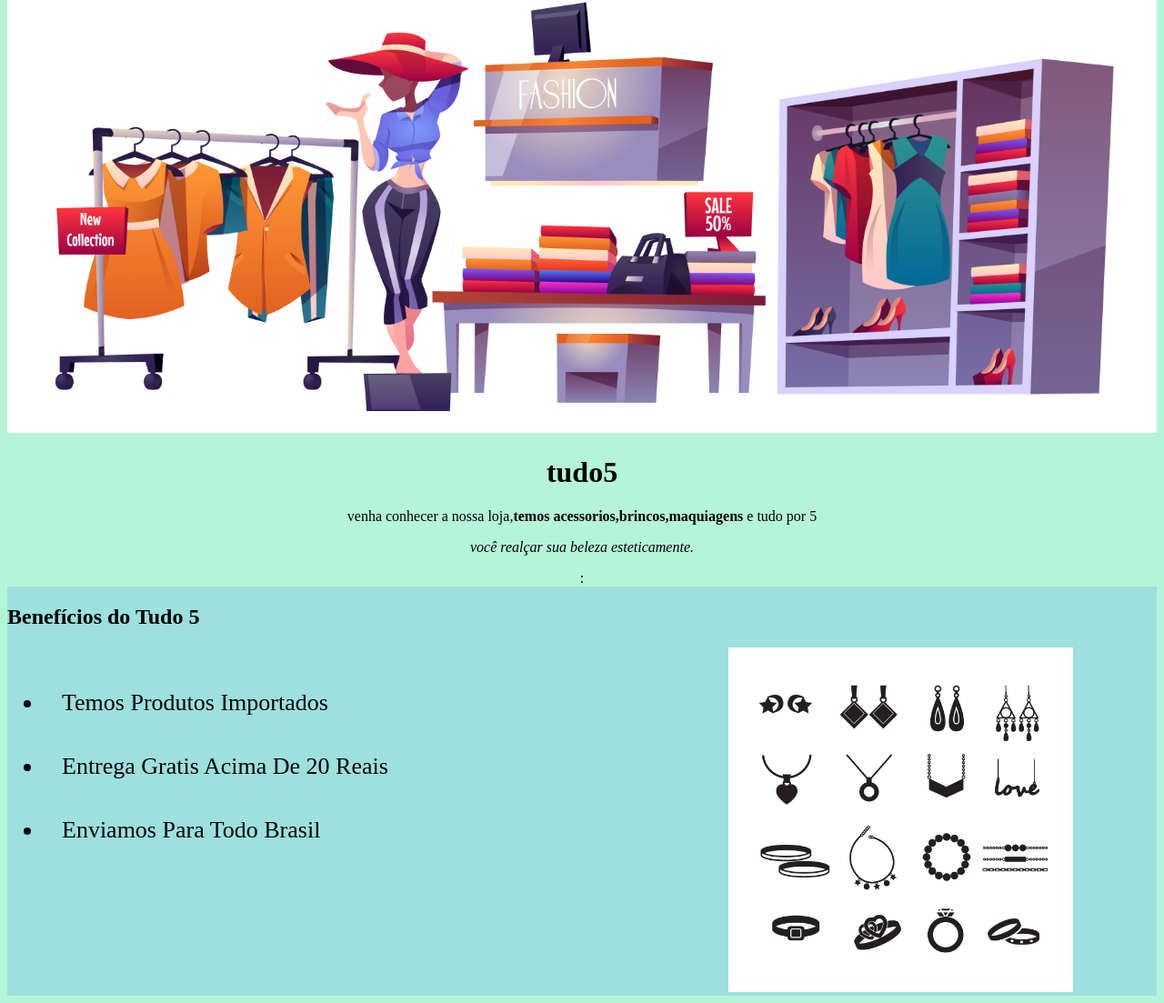
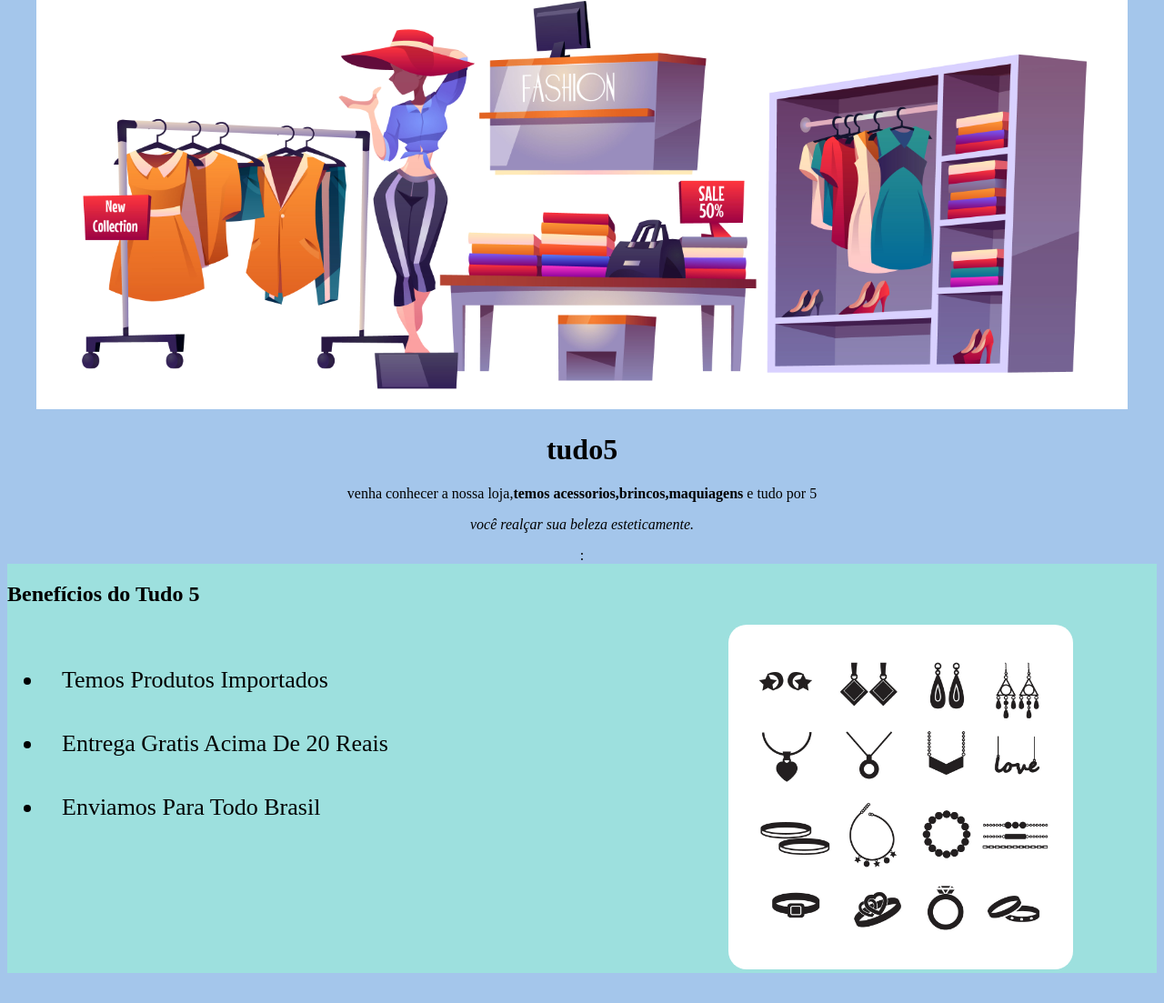
Before and after one commit to padilha12/TANCREDO_1APENSAMENTOCOMPUTACIONALLL, a plain HTML site: page index.html in a window 1280 px wide. Shown: the part 38-1141 px from the top of the page at 91% size. After the commit the page ends 1116 px from the top, so only its background shows below. Drawn offline with Linux system fonts and the light colour scheme.

Commit message:
modificando beneficios

```diff
--- a/style.css
+++ b/style.css
@@ -1,15 +1,20 @@
 body{
     text-align: center;
-     background-color:rgb(181, 244, 215)
+    background-color: rgb(164, 198, 235);
 }
 .capa{
-    width: 100%;
+    width: 95%;
 }
 .beneficios{
     text-align: left;
     background-color: rgb(157, 224, 222);
     display: inline-block;
 
+}
+.foto-beneficio{
+    width: 30%;
+    border-radius: 20px;
+    box-shadow: 2px 2px 4px #00000 0;
 }
 ul{
     display: inline-block;
```
